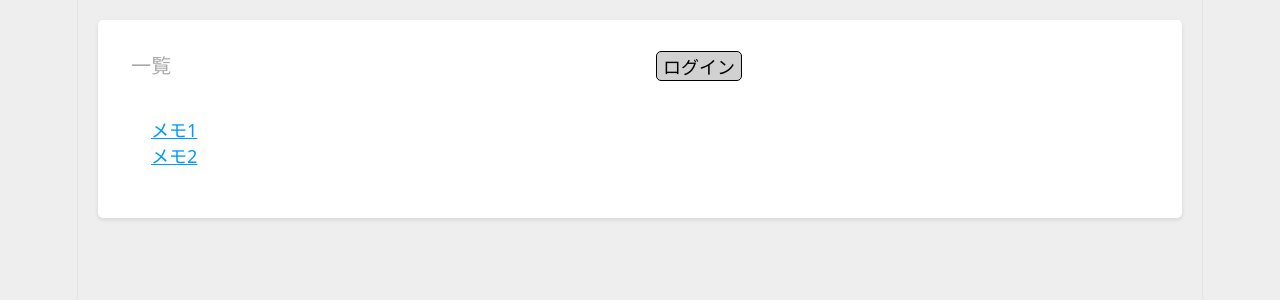
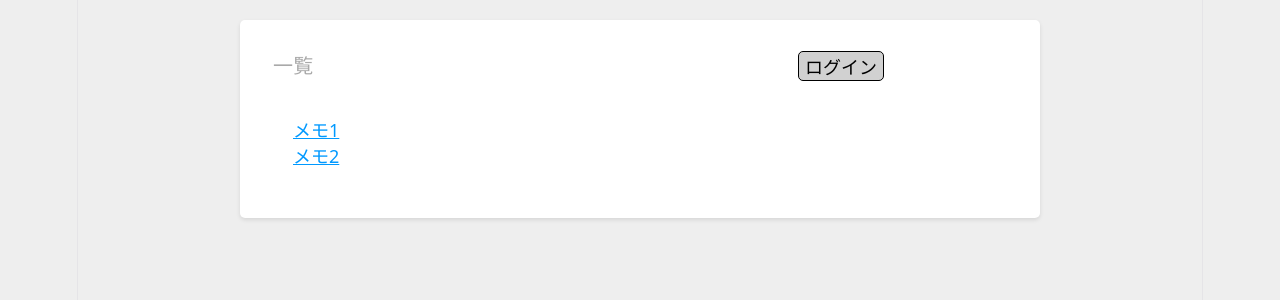
Before and after one commit to koguchi-e/react-memo-app, a React (Vite) app: page / in a window 1280 px wide. Shown: the top 300 px of the page. Built offline with nearby package versions, Linux system fonts and the light colour scheme.

Commit message:
レイアウトを修正

```diff
--- a/src/App.css
+++ b/src/App.css
@@ -17,6 +17,8 @@ body {
   border-radius: 5px;
   display: flex;
   flex-direction: column;
+  width: 800px;
+  margin: 0 auto;
 }
 
 label {
```
